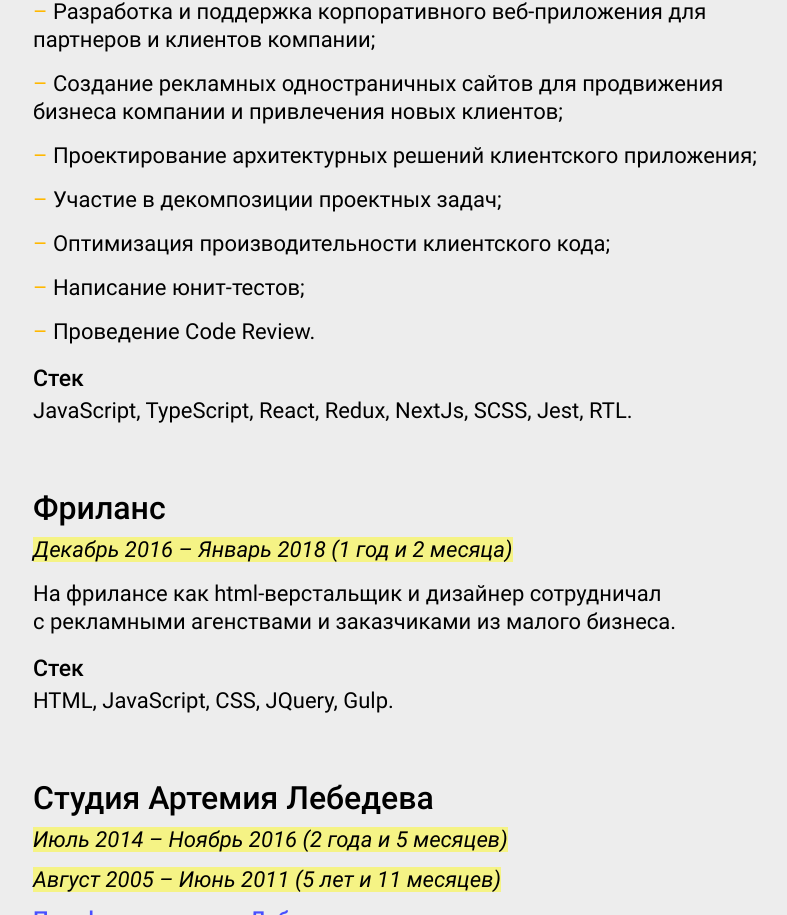
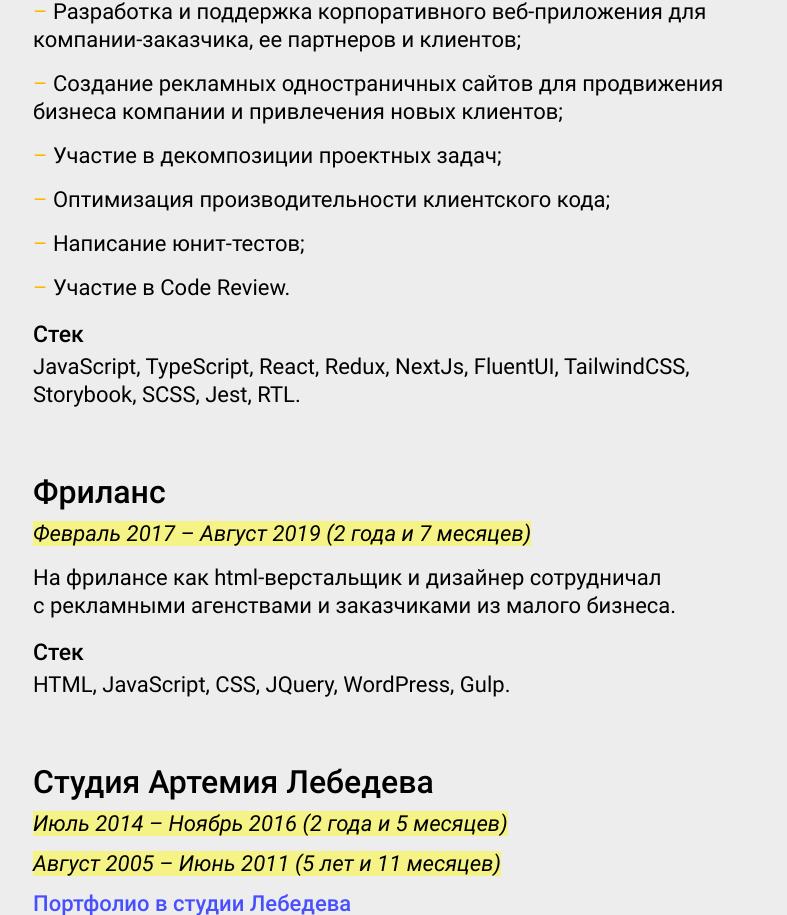
Before and after one commit to odivus/odivus.github.io, a React (Create React App) app: page /resume in a window 1280 px wide. Shown: the part 593-1508 px from the top of the page, without its empty margins (237-1024 px from the left). Built offline with nearby package versions, Linux system fonts and the light colour scheme.

Commit message:
info corrections

```diff
--- a/src/components/Main/Main.js
+++ b/src/components/Main/Main.js
@@ -49,9 +49,10 @@ function Main() {
               <li>JavaScript (ES6+), TypeScript;</li>
               <li>ReactJS, NextJS;</li>
               <li>Redux, Redux Saga, Redux Thunk, Reselect;</li>
+              <li>MobX;</li>
               <li>React Hook Form, Formik;</li>
               <li>SCSS Sass, Less, PostCSS, BEM;</li>
-              <li>Material UI, Materialize, Twitter Bootstrap;</li>
+              <li>FluentUI, Materialize, TailwindCSS, Storybook;</li>
               <li>Webpack, Parcel, Gulp;</li>
               <li>React Testing Library, Jest, Enzyme.</li>
             </ul>
@@ -69,14 +70,10 @@ function Main() {
             <ul>
               <li>Figma;</li>
               <li>UI/UX;</li>
-              <li>Веб-дизайн;</li>
-              <li>Графический дизайн;</li>
-              <li>Любая графика (векторная, растровая), рекламные баннеры, иллюстрации, иконки.</li>
             </ul>
             <h4>Другое</h4>
             <ul>
-              <li>Git, GitHub;</li>
-              <li>Jira.</li>
+              <li>Git, GitHub, GitLab;</li>
             </ul>
           </div>
         </div>
--- a/src/components/Resume/Resume.js
+++ b/src/components/Resume/Resume.js
@@ -26,7 +26,7 @@ function Resume() {
           </a>
           <br />
           Скачать <a
-            href='https://disk.yandex.com/i/Vj-IS0kcd0eing'
+            href='https://disk.yandex.com/i/zFh69oxIw-zkYw'
             target='_blank'
             rel='noopener noreferrer'
             >
@@ -49,13 +49,10 @@ function Resume() {
             </h6>
             <ul>
               <li>
-                Разработка и поддержка корпоративного веб-приложения для партнеров и&nbsp;клиентов компании;
+                Разработка и&nbsp;поддержка корпоративного веб-приложения для компании-заказчика, ее&nbsp;партнеров и&nbsp;клиентов;
               </li>
               <li>
                 Создание рекламных одностраничных сайтов для продвижения бизнеса компании и&nbsp;привлечения новых клиентов;
-              </li>
-              <li>
-                Проектирование архитектурных решений клиентского приложения;
               </li>
               <li>
                 Участие в декомпозиции проектных задач;
@@ -67,22 +64,22 @@ function Resume() {
                 Написание юнит-тестов;
               </li>
               <li>
-                Проведение Code Review.
+                Участие в&nbsp;Code Review.
               </li>
             </ul>
             <h6 className='h6-resume'>Стек</h6>
-            <p>JavaScript, TypeScript, React, Redux, NextJs, SCSS, Jest, RTL.</p>
+            <p>JavaScript, TypeScript, React, Redux, NextJs, FluentUI, TailwindCSS, Storybook, SCSS, Jest, RTL.</p>
             <h3>Фриланс</h3>
             <p className='p-marker'>
               <i className='text-marker'>
-                Декабрь 2016&nbsp;&ndash; Январь 2018 (1&nbsp;год и&nbsp;2&nbsp;месяца)
+                Февраль 2017&nbsp;&ndash; Август 2019 (2&nbsp;года и&nbsp;7&nbsp;месяцев)
               </i>
             </p>
             <p className='p-first'>
               На фрилансе как html-верстальщик и&nbsp;дизайнер сотрудничал с&nbsp;рекламными агенствами и&nbsp;заказчиками из&nbsp;малого бизнеса.
             </p>
             <h6 className='h6-resume'>Стек</h6>
-            <p>HTML, JavaScript, CSS, JQuery, Gulp.</p>
+            <p>HTML, JavaScript, CSS, JQuery, WordPress, Gulp.</p>
             <h3>Студия Артемия Лебедева</h3>
             <p className='p-marker'>
               <i className='text-marker'>
```
